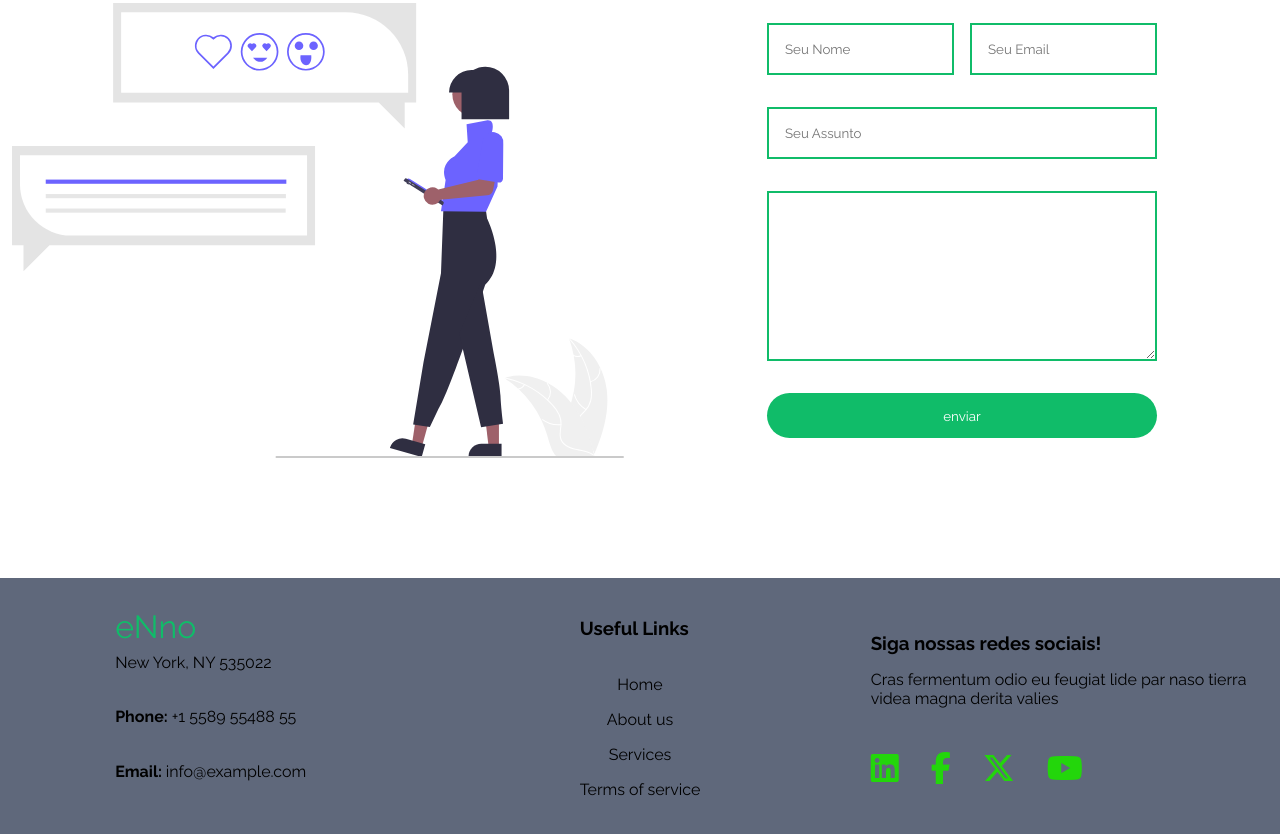
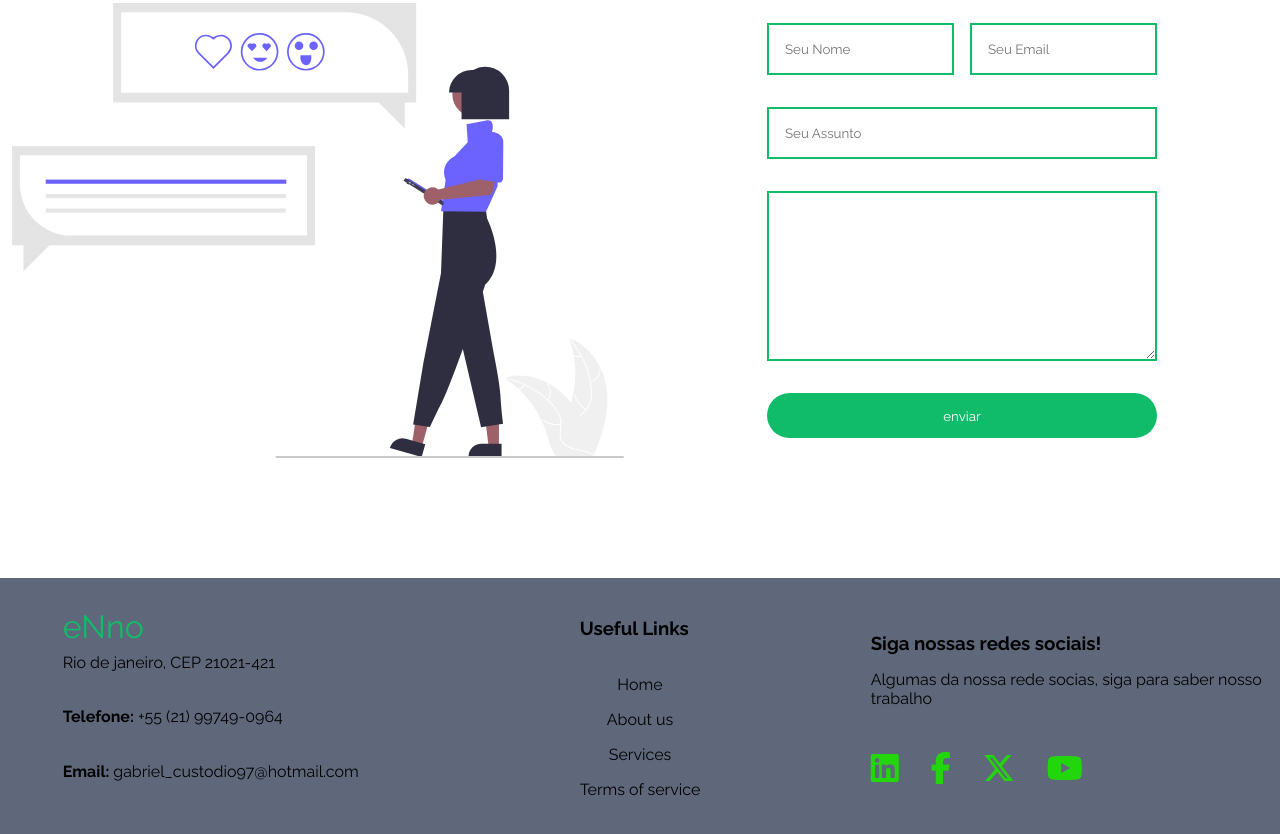
Before and after one commit to custodiobjj97/marketing_digital, a plain HTML site: page index.html in a window 1280 px wide. Shown: the part 2348-3182 px from the top of the page. Drawn offline with Linux system fonts and the light colour scheme.

Commit message:
update 4

```diff
--- a/index.html
+++ b/index.html
@@ -137,9 +137,9 @@
              <a href="#" class="logo" >
                 eNno
              </a>
-             <p>New York, NY 535022</p>
-             <p><strong>Phone:</strong> +1 5589 55488 55</p>
-             <p><strong>Email: </strong>info@example.com</p>
+             <p>Rio de janeiro, CEP 21021-421</p>
+             <p><strong>Telefone:</strong> +55 (21) 99749-0964</p>
+             <p><strong>Email: </strong>gabriel_custodio97@hotmail.com</p>
            </div>
            <div class="list-footer">
             <h3>Useful Links</h3>
@@ -153,7 +153,7 @@
 
            <div class="list-footer-icon">
             <h3>Siga nossas redes sociais! </h3>
-            <p>Cras fermentum odio eu feugiat lide par naso tierra videa magna derita valies</p>
+            <p>Algumas da nossa rede socias, siga para saber nosso trabalho</p>
             <div class="icon-box">
                 <i class="fa-brands fa-linkedin"></i>
                 <i class="fa-brands fa-facebook-f"></i>
```
